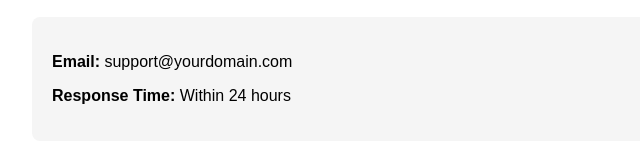
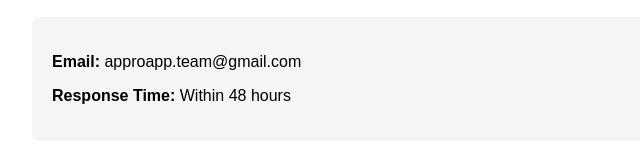
Before and after one commit to kustitester/approapp-website, a plain HTML site: page index.html in a window 1280 px wide. Shown: the part 285-453 px from the top of the page, 208-848 px from the left. Drawn offline with Linux system fonts and the light colour scheme.

Commit message:
new email

```diff
--- a/index.html
+++ b/index.html
@@ -25,8 +25,8 @@
     <div class="section">
         <h2>Contact Us</h2>
         <div class="contact">
-            <p><strong>Email:</strong> support@yourdomain.com</p>
-            <p><strong>Response Time:</strong> Within 24 hours</p>
+            <p><strong>Email:</strong> approapp.team@gmail.com</p>
+            <p><strong>Response Time:</strong> Within 48 hours</p>
         </div>
     </div>
 
```
